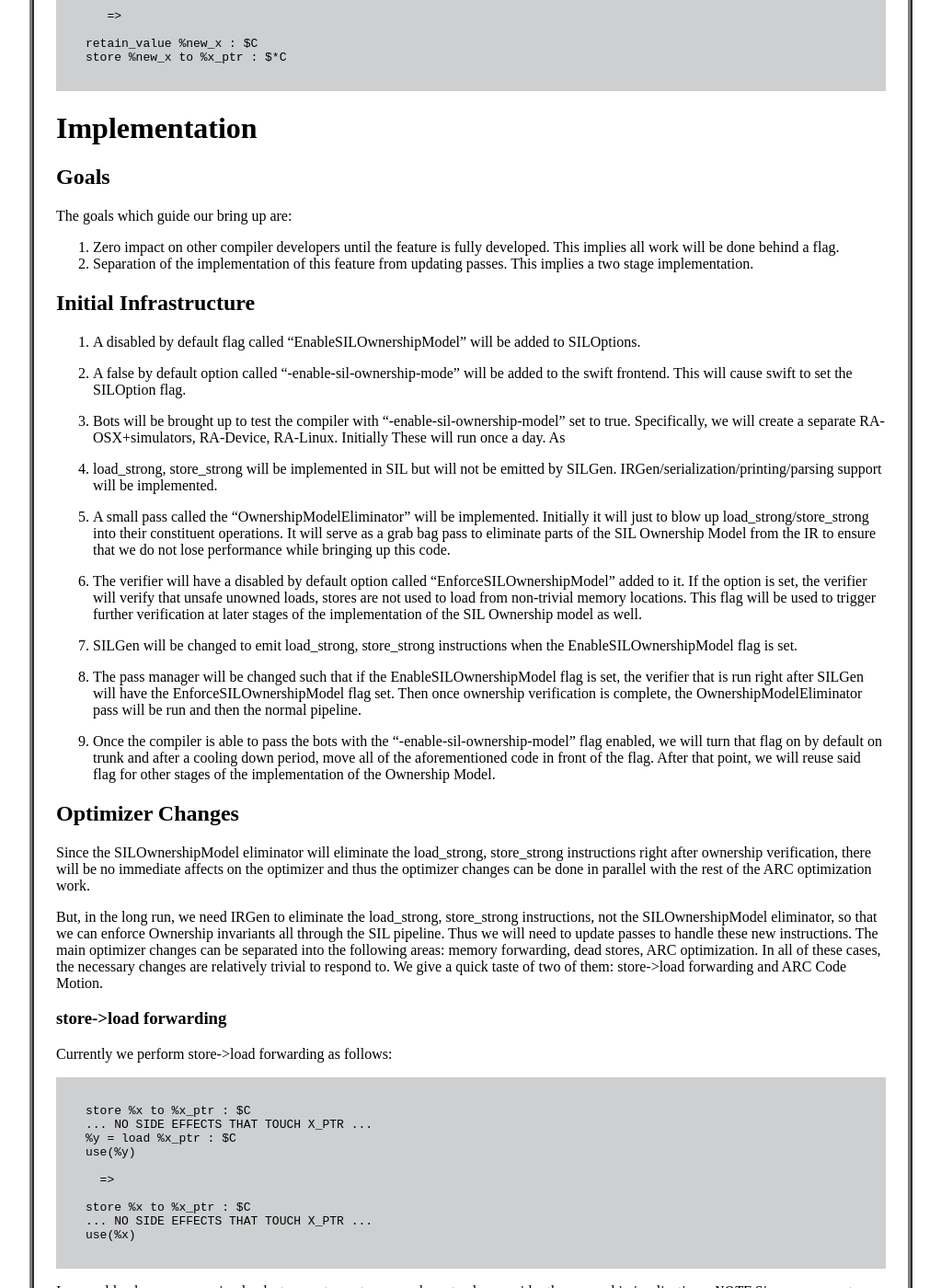
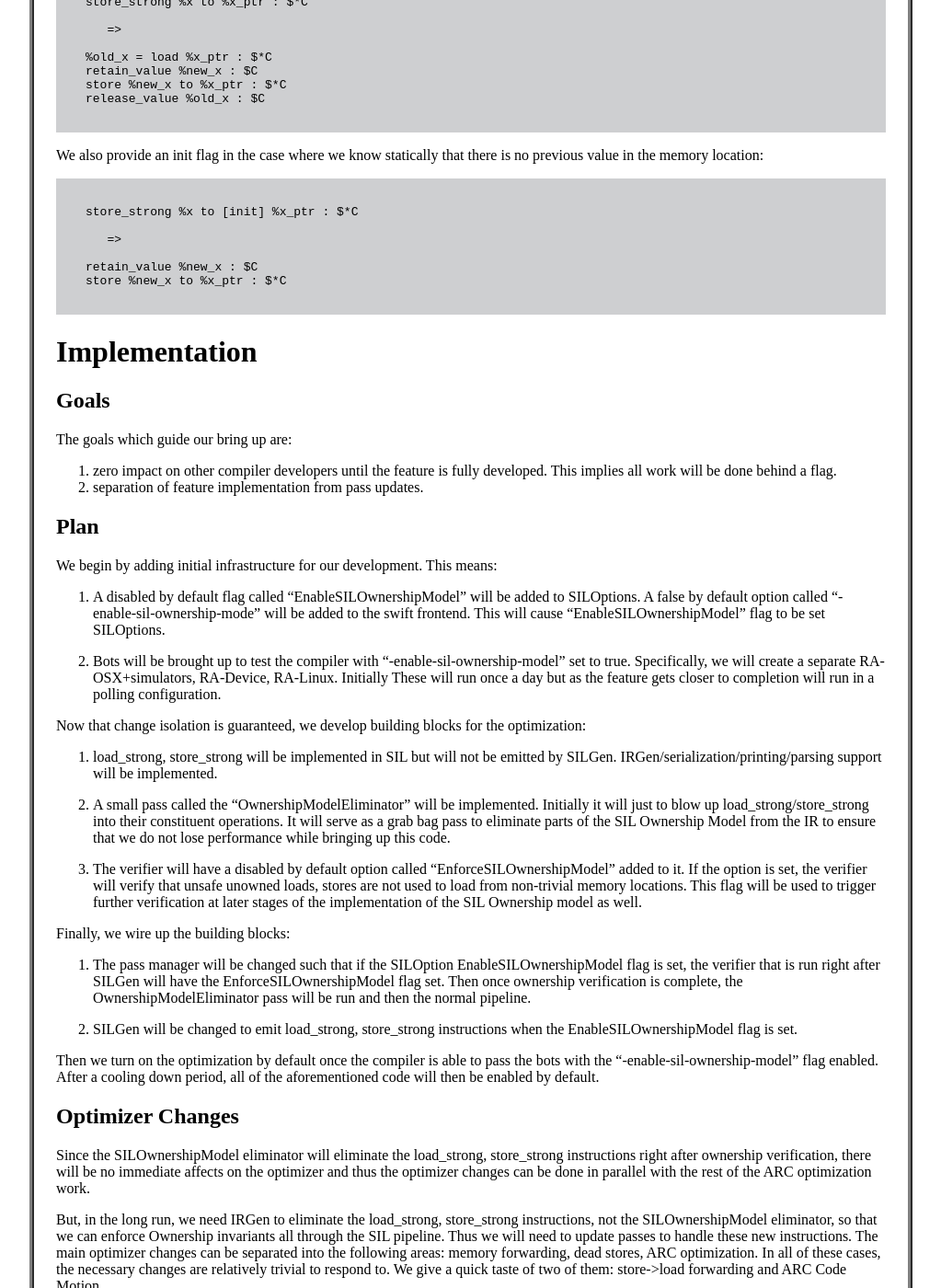
Before and after one commit to gottesmm/gottesmm.github.io, a Jekyll site: the page built from proposals/high-level-arc-operations.md, in a window 1280 px wide and 1400 px high, scrolled down 1680 px. Shown: the whole window at 92% size, without its empty margins (128-1151 px from the left). Built offline with Jekyll 4.4.1, drawn with Linux system fonts in a browser that asks for light colours; some of the changed text lies outside the part shown.

Commit message:
[load-strong-store-strong] More editing.

```diff
--- a/proposals/high-level-arc-operations.md
+++ b/proposals/high-level-arc-operations.md
@@ -42,9 +42,9 @@ This will allow for:
 
 1. eliminating optimizer miscompiles that occur due to releases being moved into
    the region in between a `load`/`retain`, `load`/`release`,
-   `store`/`release`. (For more information see the appendix).
-2. the modeling of `load`/`store` as having `unsafe unowned` ownership
-   semantics. This will be enforced via the verifier.
+   `store`/`release`. (For a specific example, see the appendix).
+2. modeling `load`/`store` as having `unsafe unowned` ownership semantics. This
+   will be enforced via the verifier.
 3. more aggressive ARC code motion.
 
 # Definitions
@@ -70,9 +70,21 @@ We also allow for a `[take]` flag to be applied to the `load_strong`:
 
 `[take]` implies that the memory location no longer owns the loaded object (i.e.
 it is a move). Loading the memory location again without reinitialization is
-thus illegal. That condition is difficult for us to guarantee today Even though `[take]` could be used to element retains from
-load_strong today, we do not have any guarantees that such an additional load
-_cannot_ occur.
+thus illegal. Enforcing that condition cannot be guaranteed with today's SIL, so
+we provide an additional alternative: `load_strong [guaranteed]`:
+
+    %x = load_strong [guaranteed] %x_ptr : $*Builtin.NativeObject
+    ...
+    fixLifetime(%x)
+
+      =>
+
+    %x = load %x_ptr : $*Builtin.NativeObject
+    ...
+    fixLifetime(%x)
+
+The `[guaranteed]` flag will express that the loaded object's lifetime can not
+be shortened before the `fixLifetime` instruction.
 
 ## store_strong
 
@@ -103,54 +115,57 @@ no previous value in the memory location:
 
 The goals which guide our bring up are:
 
-1. Zero impact on other compiler developers until the feature is fully
+1. zero impact on other compiler developers until the feature is fully
    developed. This implies all work will be done behind a flag.
-2. Separation of the implementation of this feature from updating passes. This
-   implies a two stage implementation.
+2. separation of feature implementation from pass updates.
 
-## Initial Infrastructure
+## Plan
+
+We begin by adding initial infrastructure for our development. This means:
 
 1. A disabled by default flag called "EnableSILOwnershipModel" will be added to
-   SILOptions.
-
-2. A false by default option called "-enable-sil-ownership-mode" will be added
-   to the swift frontend. This will cause swift to set the SILOption flag.
+   SILOptions. A false by default option called "-enable-sil-ownership-mode"
+   will be added to the swift frontend. This will cause
+   "EnableSILOwnershipModel" flag to be set SILOptions.
 
 2. Bots will be brought up to test the compiler with
    "-enable-sil-ownership-model" set to true. Specifically, we will create a
    separate RA-OSX+simulators, RA-Device, RA-Linux. Initially These will run
-   once a day. As
+   once a day but as the feature gets closer to completion will run in a polling
+   configuration.
 
-3. load_strong, store_strong will be implemented in SIL but will not be emitted
-   by SILGen. IRGen/serialization/printing/parsing support will be implemented.
+Now that change isolation is guaranteed, we develop building blocks for the
+optimization:
 
-4. A small pass called the "OwnershipModelEliminator" will be
-   implemented. Initially it will just to blow up load_strong/store_strong into
-   their constituent operations. It will serve as a grab bag pass to eliminate
-   parts of the SIL Ownership Model from the IR to ensure that we do not lose
-   performance while bringing up this code.
+1. load_strong, store_strong will be implemented in SIL but will not be emitted
+by SILGen. IRGen/serialization/printing/parsing support will be implemented.
 
-5. The verifier will have a disabled by default option called
-   "EnforceSILOwnershipModel" added to it. If the option is set, the verifier
-   will verify that unsafe unowned loads, stores are not used to load from
-   non-trivial memory locations. This flag will be used to trigger further
-   verification at later stages of the implementation of the SIL Ownership model
-   as well.
+2. A small pass called the "OwnershipModelEliminator" will be
+implemented. Initially it will just to blow up load_strong/store_strong into
+their constituent operations. It will serve as a grab bag pass to eliminate
+parts of the SIL Ownership Model from the IR to ensure that we do not lose
+performance while bringing up this code.
 
-6. SILGen will be changed to emit load_strong, store_strong instructions when
+3. The verifier will have a disabled by default option called
+"EnforceSILOwnershipModel" added to it. If the option is set, the verifier will
+verify that unsafe unowned loads, stores are not used to load from non-trivial
+memory locations. This flag will be used to trigger further verification at
+later stages of the implementation of the SIL Ownership model as well.
+
+Finally, we wire up the building blocks:
+
+1. The pass manager will be changed such that if the SILOption
+EnableSILOwnershipModel flag is set, the verifier that is run right after SILGen
+will have the EnforceSILOwnershipModel flag set. Then once ownership
+verification is complete, the OwnershipModelEliminator pass will be run and then
+the normal pipeline.
+
+2. SILGen will be changed to emit load_strong, store_strong instructions when
    the EnableSILOwnershipModel flag is set.
 
-7. The pass manager will be changed such that if the EnableSILOwnershipModel
-   flag is set, the verifier that is run right after SILGen will have the
-   EnforceSILOwnershipModel flag set. Then once ownership verification is
-   complete, the OwnershipModelEliminator pass will be run and then the normal
-   pipeline.
-
-8. Once the compiler is able to pass the bots with the
-   "-enable-sil-ownership-model" flag enabled, we will turn that flag on by
-   default on trunk and after a cooling down period, move all of the
-   aforementioned code in front of the flag. After that point, we will reuse
-   said flag for other stages of the implementation of the Ownership Model.
+Then we turn on the optimization by default once the compiler is able to pass
+the bots with the "-enable-sil-ownership-model" flag enabled. After a cooling
+down period, all of the aforementioned code will then be enabled by default.
 
 ## Optimizer Changes
 
@@ -620,29 +635,3 @@ Thus we have achieved the desired result:
       %useD_func = function_ref @useD : $@convention(thin) (@owned D) -> ()
       apply %useD_func(%d2) : $@convention(thin) (@owned D) -> ()              (8)
     }
-
-### load_strong [guaranteed]
-
-As an
-Given the lack of any such constraints today, it may be impossible to guarantee
-that no other value will be loaded from a memory location after the take. Given
-this concern, we also will allow a `[guaranteed]` flag:
-
-    %x = load_strong [guaranteed] %x_ptr : $*Builtin.NativeObject
-    ...
-    lifetime_barrier %x : $Builtin.NativeObject
-
-      =>
-
-    %x = load %x_ptr : $*Builtin.NativeObject
-    ...
-    lifetime_barrier(%x)
-
-The `[guaranteed]` flag will enable us to express that we are loading this value
-unconditionally without retaining it and that even though the object's lifetime
-_may_ end before lifetime_barrier, the optimizer is not allowed to cause the
-object's lifetime if it ends after the lifetime_barrier to end before the
-lifetime_barrier. It remains to be seen if this becomes an issue, but if it
-does, this simple approach can fix the problem. *NOTE* The reason why we can not
-use a fix lifetime here is that a fix lifetime implies that the object's
-lifetime can not end earlier than the fix lifetime instruction.
```
